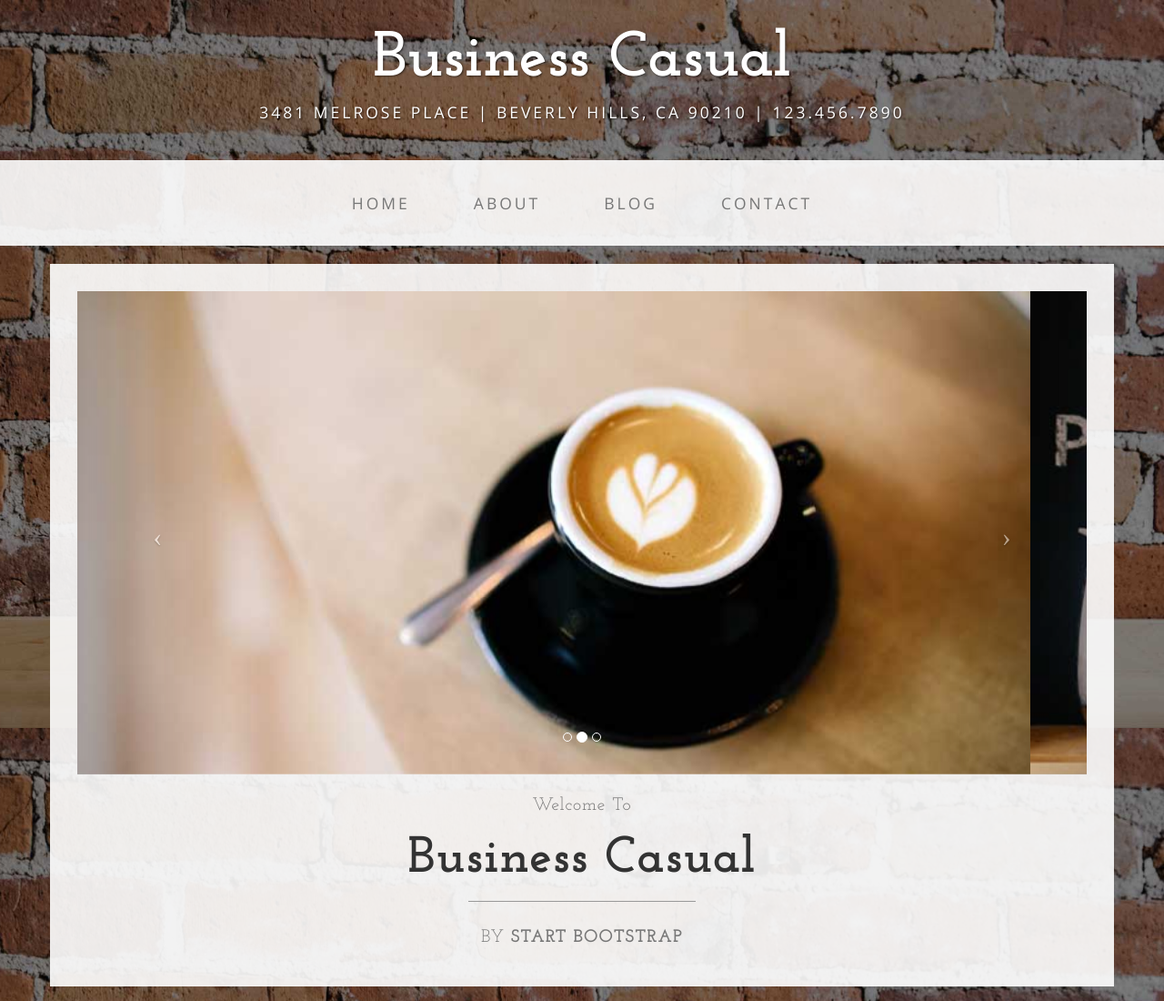
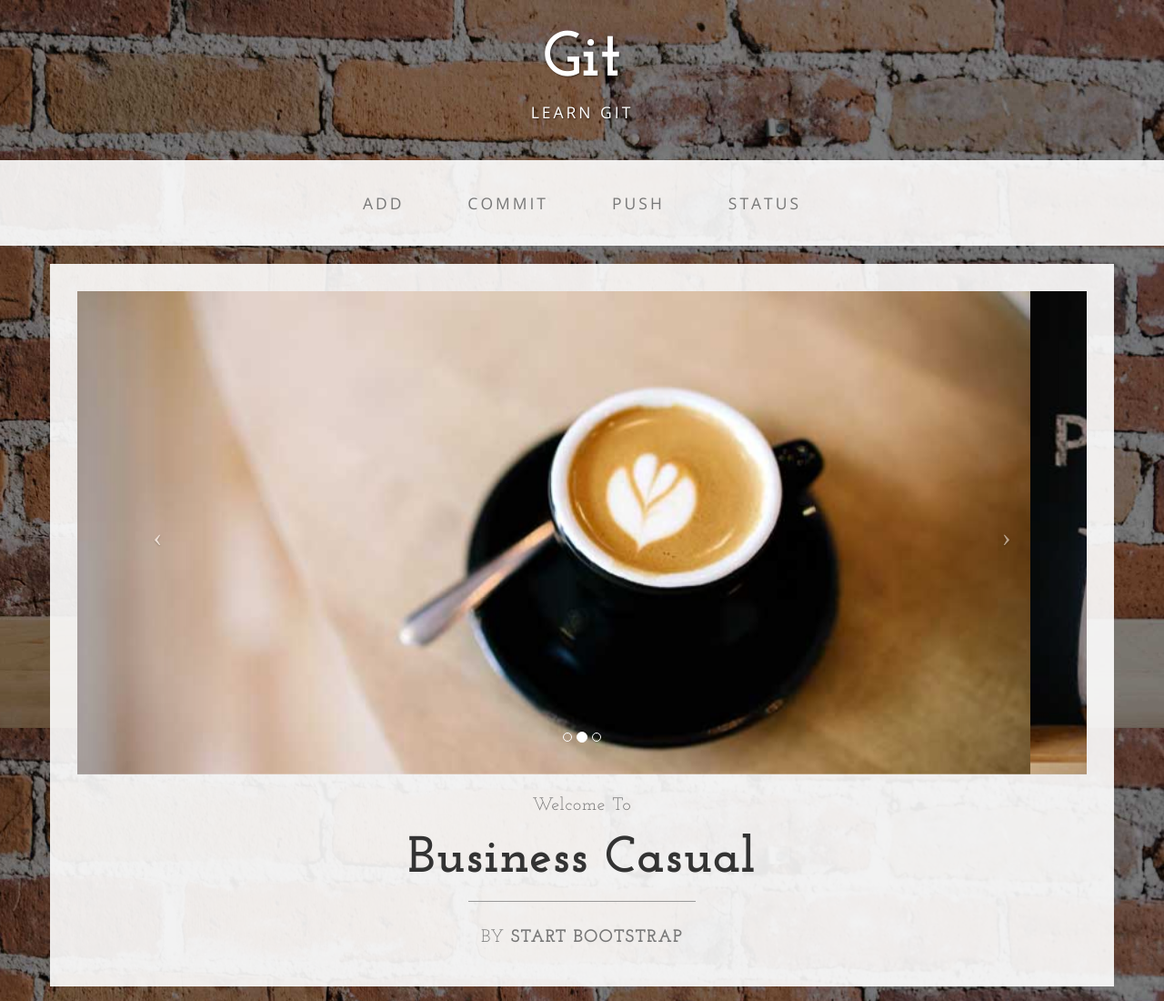
Before and after one commit to ChakotayChou/Learnable-Git-Course, a plain HTML site: page index.html in a window 1280 px wide. Shown: the top 1100 px of the page at 91% size. Drawn offline with nearby package versions, Linux system fonts and the light colour scheme.

Commit message:
Changed title, subtitle and navbar items

```diff
--- a/index.html
+++ b/index.html
@@ -9,7 +9,7 @@
     <meta name="description" content="">
     <meta name="author" content="">
 
-    <title>Business Casual - Start Bootstrap Theme</title>
+    <title>Git</title>
 
     <!-- Bootstrap Core CSS -->
     <link href="css/bootstrap.min.css" rel="stylesheet">
@@ -32,8 +32,8 @@
 
 <body>
 
-    <div class="brand">Business Casual</div>
-    <div class="address-bar">3481 Melrose Place | Beverly Hills, CA 90210 | 123.456.7890</div>
+    <div class="brand">Git</div>
+    <div class="address-bar">Learn Git</div>
 
     <!-- Navigation -->
     <nav class="navbar navbar-default" role="navigation">
@@ -47,22 +47,22 @@
                     <span class="icon-bar"></span>
                 </button>
                 <!-- navbar-brand is hidden on larger screens, but visible when the menu is collapsed -->
-                <a class="navbar-brand" href="index.html">Business Casual</a>
+                <a class="navbar-brand" href="index.html">Git</a>
             </div>
             <!-- Collect the nav links, forms, and other content for toggling -->
             <div class="collapse navbar-collapse" id="bs-example-navbar-collapse-1">
                 <ul class="nav navbar-nav">
                     <li>
-                        <a href="index.html">Home</a>
+                        <a href="index.html">Add</a>
                     </li>
                     <li>
-                        <a href="about.html">About</a>
+                        <a href="about.html">Commit</a>
                     </li>
                     <li>
-                        <a href="blog.html">Blog</a>
+                        <a href="blog.html">Push</a>
                     </li>
                     <li>
-                        <a href="contact.html">Contact</a>
+                        <a href="contact.html">Status</a>
                     </li>
                 </ul>
             </div>
```
